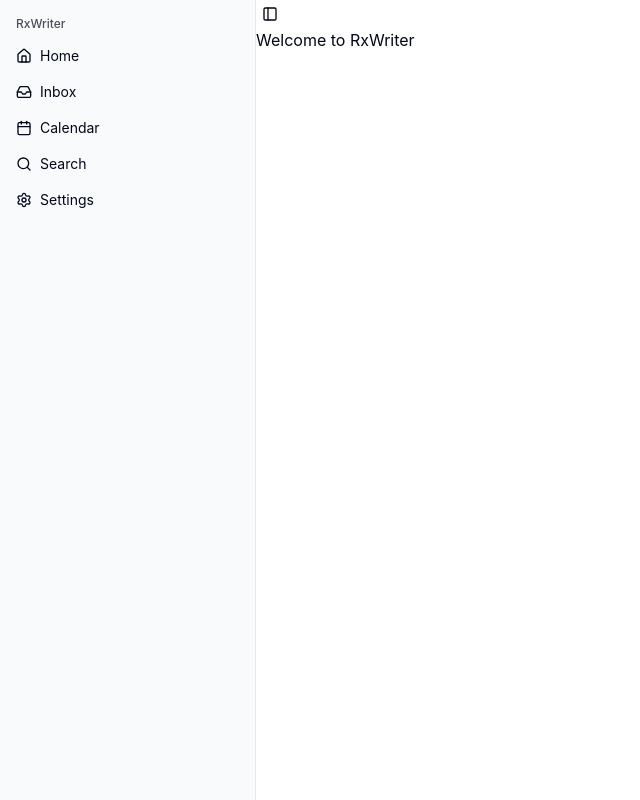
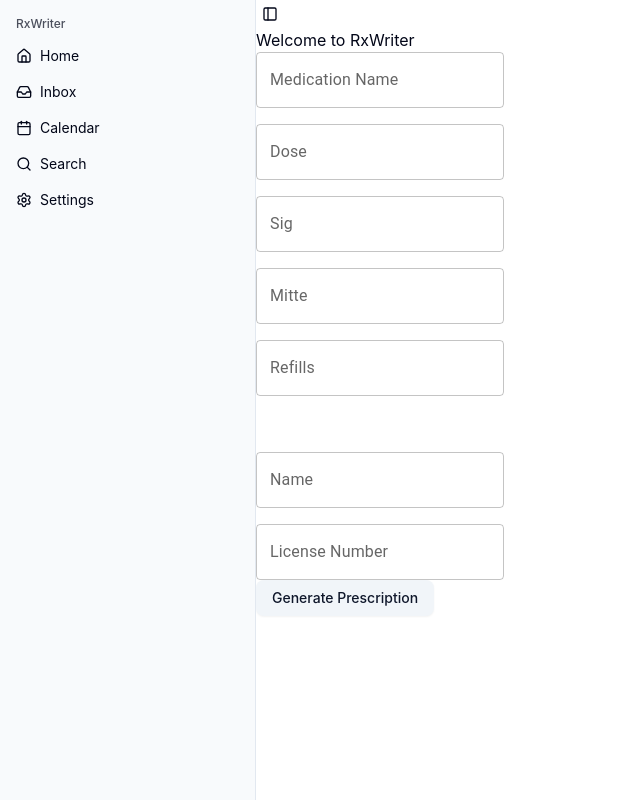
Before and after one commit to pharmadevs-ca/rxwriter, a Next.js app: page / in a window 1280 px wide. Shown: the whole page, without its empty margins (0-640 px from the left). Built offline with nearby package versions, Linux system fonts and the light colour scheme.

Commit message:
adding input fields for medication info

```diff
--- a/app/page.js
+++ b/app/page.js
@@ -1,7 +1,35 @@
+"use client";
+import { useEffect, useState } from "react";
+import { Button } from "@/components/ui/button";
+import PrescriptionInputs from "@/components/prescription-inputs";
+import GeneratedPrescription from "@/components/generated-prescription";
+
 export default function Home() {
+  const [prescriptionData, setPrescriptionData] = useState();
+  const [showGeneratedPrescription, setShowGeneratedPrescription] =
+    useState(false);
+
   return (
     <div>
       <h1>Welcome to RxWriter</h1>
+
+      <PrescriptionInputs
+        prescriptionData={prescriptionData}
+        setPrescriptionData={setPrescriptionData}
+      />
+
+      <Button
+        onClick={() => {
+          setShowGeneratedPrescription(!showGeneratedPrescription);
+        }}
+        variant="secondary"
+      >
+        Generate Prescription
+      </Button>
+      <br />
+      <br />
+
+      {showGeneratedPrescription && <GeneratedPrescription />}
     </div>
-  )
+  );
 }
--- /dev/null
+++ b/components/generated-prescription.js
@@ -0,0 +1,15 @@
+"use client";
+import { Button } from "@/components/ui/button";
+
+export default function GeneratedPrescription(props) {
+  return (
+    <div>
+      <h1>Generated Prescription</h1>
+      <p>
+        Lorem ipsum dolor sit amet consectetur adipisicing elit. Quisquam, quos.
+      </p>
+
+      <Button>Print</Button>
+    </div>
+  );
+}
--- /dev/null
+++ b/components/prescription-inputs.js
@@ -0,0 +1,58 @@
+"use client";
+import { TextField } from "@mui/material";
+
+export default function PrescriptionInputs(props) {
+  const { prescriptionData, setPrescriptionData } = props;
+
+  const handleChange = (e) => {
+    setPrescriptionData({ ...prescriptionData, [e.target.id]: e.target.value });
+  };
+  return (
+    <div className="flex flex-col gap-4">
+      <TextField
+        id="medicationName"
+        label="Medication Name"
+        variant="outlined"
+        onChange={handleChange}
+      />
+
+      <TextField
+        id="dose"
+        label="Dose"
+        variant="outlined"
+        onChange={handleChange}
+      />
+      <TextField
+        id="sig"
+        label="Sig"
+        variant="outlined"
+        onChange={handleChange}
+      />
+      <TextField
+        id="mitte"
+        label="Mitte"
+        variant="outlined"
+        onChange={handleChange}
+      />
+      <TextField
+        id="refills"
+        label="Refills"
+        variant="outlined"
+        onChange={handleChange}
+      />
+      <br />
+      <TextField
+        id="pharmacistName"
+        label="Name"
+        variant="outlined"
+        onChange={handleChange}
+      />
+      <TextField
+        id="licenseNumber"
+        label="License Number"
+        variant="outlined"
+        onChange={handleChange}
+      />
+    </div>
+  );
+}
--- a/package.json
+++ b/package.json
@@ -9,6 +9,11 @@
     "lint": "next lint"
   },
   "dependencies": {
+    "@emotion/cache": "^11.14.0",
+    "@emotion/react": "^11.14.0",
+    "@emotion/styled": "^11.14.1",
+    "@mui/material": "^7.3.1",
+    "@mui/material-nextjs": "^7.3.0",
     "@radix-ui/react-dialog": "^1.1.14",
     "@radix-ui/react-separator": "^1.1.7",
     "@radix-ui/react-slot": "^1.2.3",
@@ -17,6 +22,7 @@
     "clsx": "^2.1.1",
     "lucide-react": "^0.537.0",
     "next": "15.4.6",
+    "node": "^18.18.0",
     "react": "19.1.0",
     "react-dom": "19.1.0",
     "tailwind-merge": "^3.3.1"
```
Also changed, not shown: 1 other file (tests, documents, lock files or other folders).
